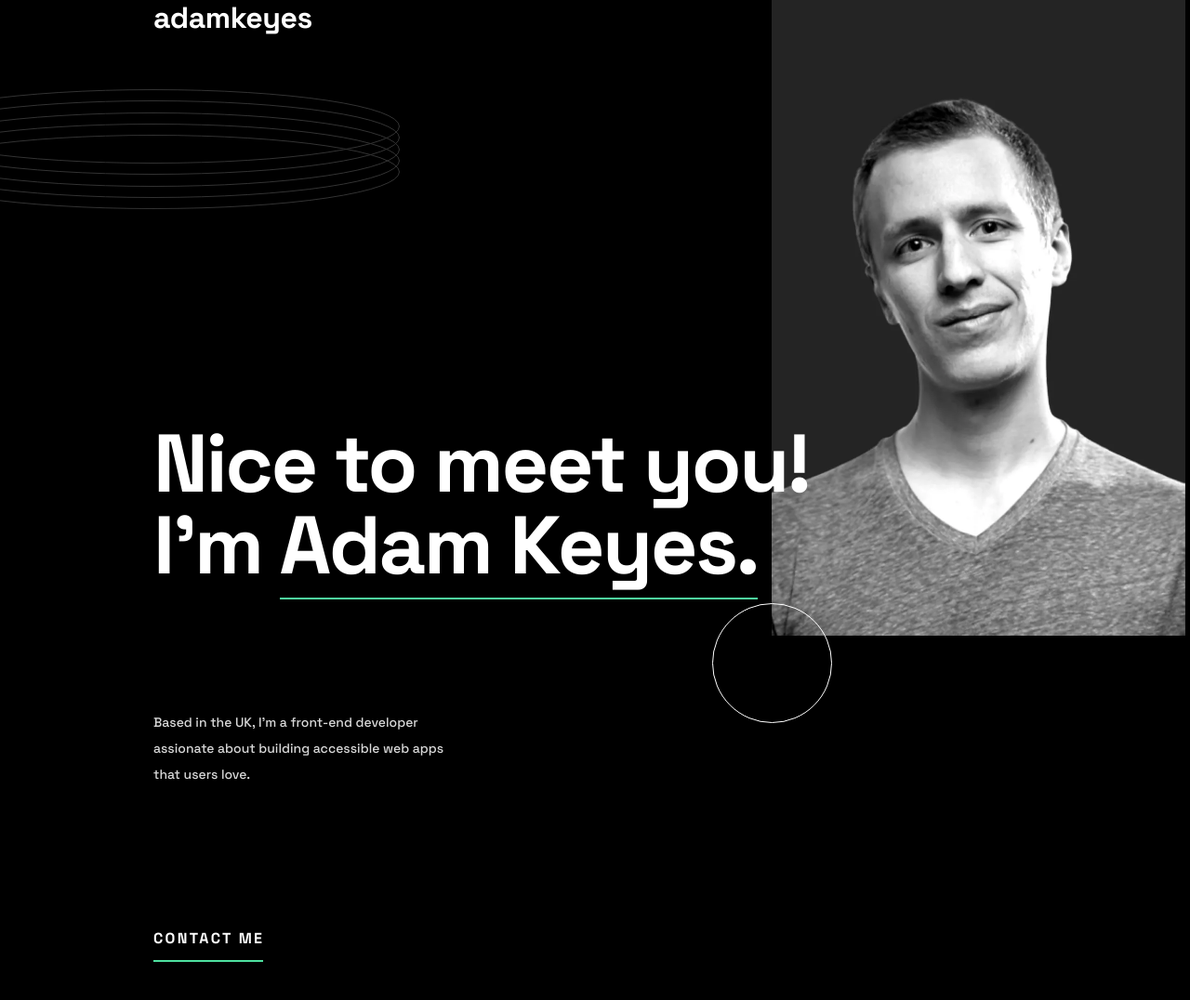
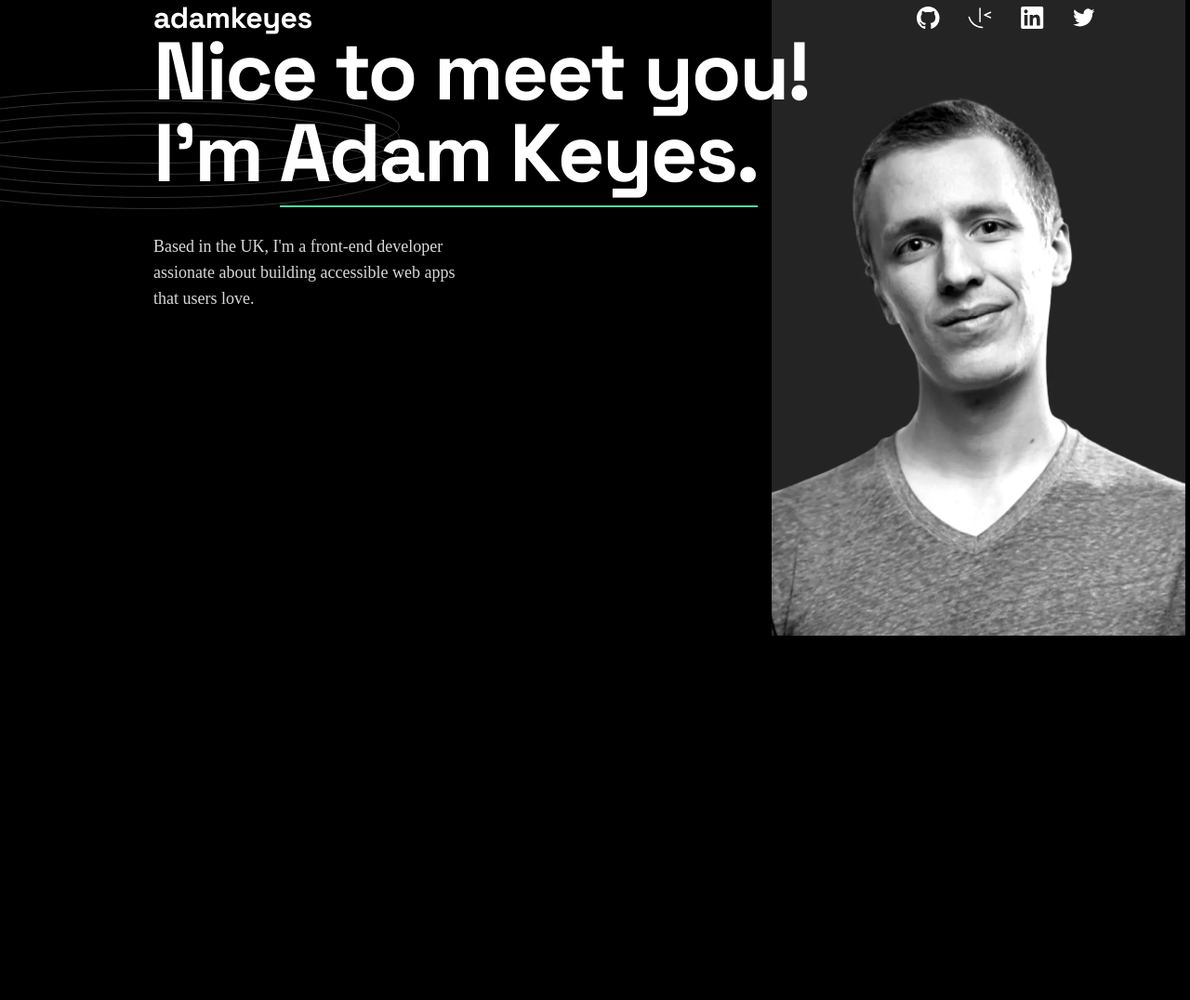
Before and after one commit to MoraesAlvesCleber/Single-page-developer-portfolio, a plain HTML site: page index.html in a window 1280 px wide. Shown: the part 36-1112 px from the top of the page at 93% size. Drawn offline with Linux system fonts and the light colour scheme.

Commit message:
Posicionando elementos

```diff
--- a/css/style/section_title.css
+++ b/css/style/section_title.css
@@ -3,7 +3,8 @@
     width: 706px;
     height: 303px;
     left: 165px;
-    top: 198px;
+    bottom: 95px;
+
 }
 @media screen and (max-width: 412px) {
     .title{
@@ -109,9 +110,9 @@ h1 {
 .paragraph {
     position: relative;
     height: 84px;
+    top: 130px;
     left: 0%;
     right: 36.97%;
-    top: calc(50% - 84px/2 + 110.5px);
     font-family: 'Space Grotesk';
     font-style: normal;
     font-weight: 500;
@@ -135,10 +136,10 @@ h1 {
 
 .contact-me {
     position: relative;
-    width: 108px;
-    height: 26px;
-    left: calc(50% - 117px/2 - 1.5px);
-    top: calc(50% - 26px/2 - 6px);
+    width: 120px;
+    height: 38px;
+    left:  165px;
+    top:  567px;
     padding-right: 10px;
     padding-bottom: 10px;
     text-transform: uppercase;
@@ -154,6 +155,7 @@ h1 {
     color: #FFFFFF;
 
 }
+
 @media screen and (max-width: 412px) {
     .contact-me{
         top: 92px;
--- a/css/style/style.css
+++ b/css/style/style.css
@@ -76,8 +76,8 @@ header {
     /*width: 192.49px;
     height: 25px;
     left: 1053px;
-    top: 43px;
-    z-index: 1;*/
+    top: 43px;*/
+    z-index: 1;
 }
 
 @media screen and (max-width: 412px) {
--- a/index.html
+++ b/index.html
@@ -43,25 +43,30 @@
       <ellipse cx="265" cy="89" rx="264.5" ry="39.5" />
     </g>
   </svg>
+
   <main>
     <div>
       <img class="img-profile" src="/assets/images/image-profile-desktop.webp" alt="Imagem do perfil">
       <img class="img-profile-mobile" src="/assets/images/image-profile-mobile.webp" alt="Imagem do perfil">
     </div>
-    <div class="circle"></div>
+
+
+
     <section class="title">
       <h1>Nice to meet you! <div class="space">I'm <span class="grifado"> Adam Keyes.</span></div>
       </h1>
       <div class="paragraph">
-        <p>Based in the UK, I'm a front-end developer</p>
-        <p>assionate about
-          building accessible web apps</p>
-        <p>that users love.</p>
-      </div>
-      <div class="contact">
-        <h2 class="contact-me">Contact me</h2>
+        <div>Based in the UK, I'm a front-end developer</div>
+        <div>assionate about
+          building accessible web apps</div>
+        <div>that users love.</div>
       </div>
     </section>
+
+    <div class="contact">
+      <h2 class="contact-me">Contact me</h2>
+      <div class="circle"></div>
+    </div>
 
     <div class="line-white"></div>
 
```
